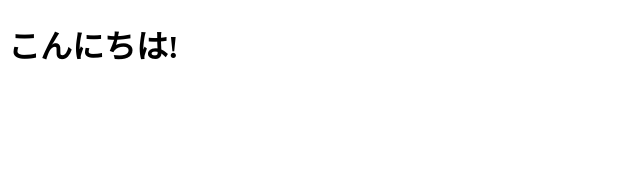
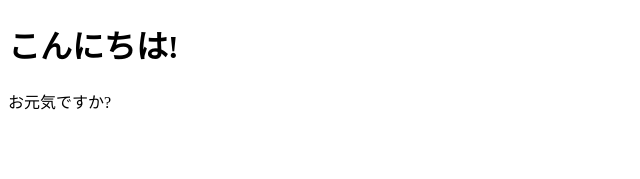
Before and after one commit to FlatField/react-learning, a React (Create React App) app in the folder react-study/my-app/: page / in a window 1280 px wide. Shown: the top 179 px of the page, without its empty margins (0-640 px from the left). Built offline with nearby package versions, Linux system fonts and the light colour scheme.

Commit message:
appjsにpタグ、お元気ですか?を追加しました

```diff
--- a/react-study/my-app/src/index.js
+++ b/react-study/my-app/src/index.js
@@ -2,7 +2,12 @@
 import ReactDom from 'react-dom';
 
 const App = () => {
-  return <h1>こんにちは!</h1>;
+  return (
+    <>
+      <h1>こんにちは!</h1>
+      <p>お元気ですか?</p>
+    </>
+  );
 }
 
 ReactDom.render(<App />, document.getElementById("root"));
```
